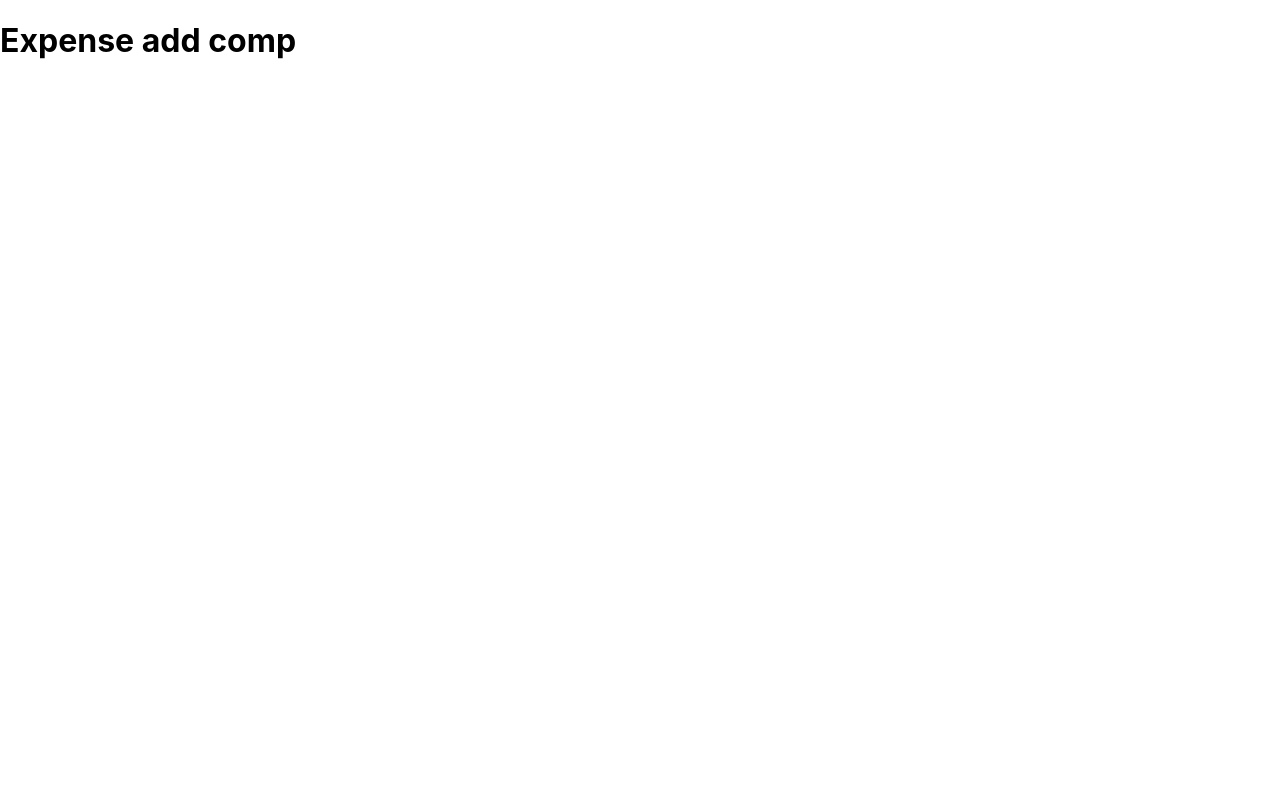
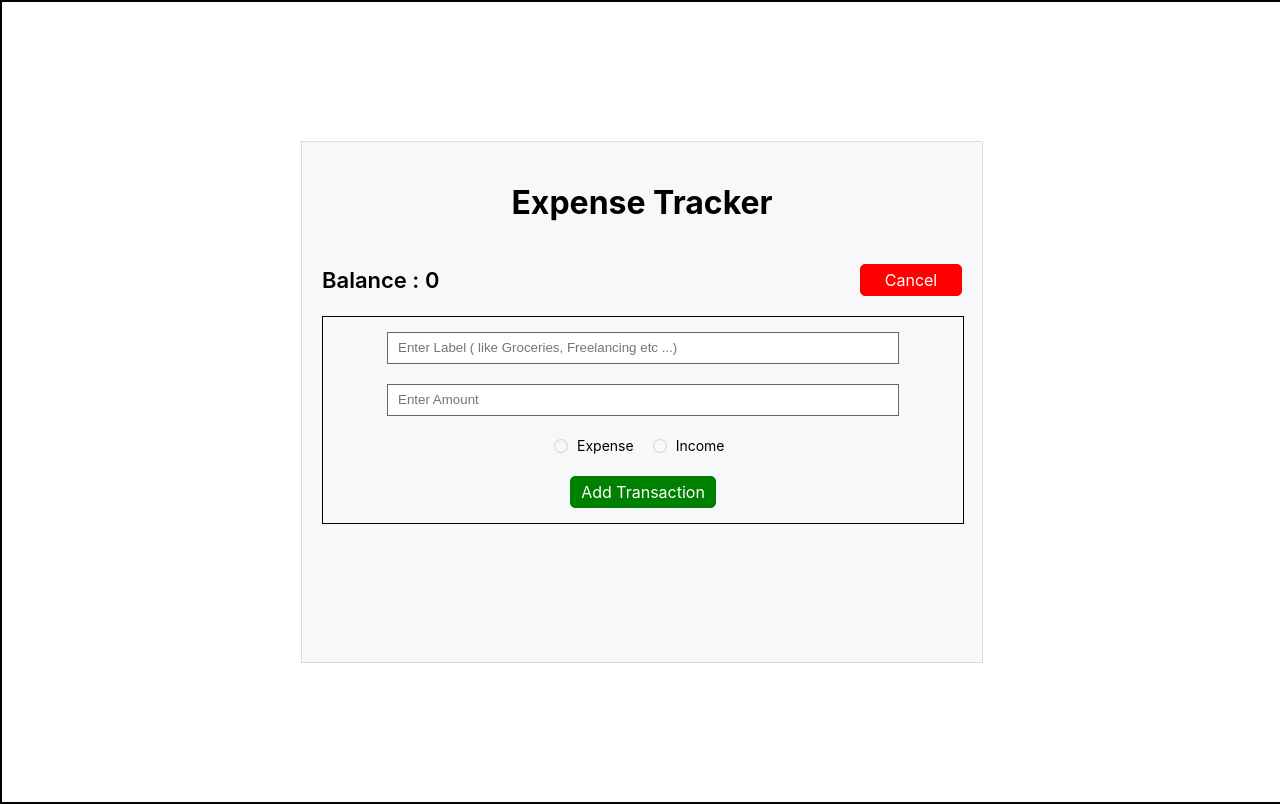
Before and after one commit to BlessenBrahmanet25/Expense_Tracker_Project, a React (Create React App) app in the folder frontend/expense/: page /expenseadd in a window 1280 px wide. Built offline with nearby package versions, Linux system fonts and the light colour scheme.

Commit message:
Commited Changes

```diff
--- a/frontend/expense/src/components/expenseaddcomp/expenseaddcomp.scss
+++ b/frontend/expense/src/components/expenseaddcomp/expenseaddcomp.scss
@@ -0,0 +1,166 @@
+$box-shadow-cstm : rgba(0, 0, 0, 0.02) 0px 1px 3px 0px,
+rgba(27, 31, 35, 0.15) 0px 0px 0px 1px;
+
+$background-color-cstm : #f6f8fa;
+
+.expenseparentdiv {
+
+    border: 2px solid black;
+    width: 100%;
+    height: 100vh;
+    display: flex;
+    justify-content: center;
+    align-items: center;
+}
+
+.expensechilddiv {
+
+    width: 50%;
+    height: 480px;
+    box-shadow: $box-shadow-cstm;
+    background-color: $background-color-cstm;
+    display: flex;
+    flex-direction: column;
+    gap: 20px;
+    padding: 20px;
+}
+
+.expensechilddiv h1 {
+
+    text-align: center;
+}
+
+.expensebalancediv {
+
+    width: 100%;
+    display: flex;
+    justify-content: space-between;
+    align-items: center;
+}
+
+
+.balancediv h1 {
+
+    margin: 0px;
+    font-size: 22px;
+    font-weight: 600;
+}
+
+.cancelbuttoncstm {
+
+    text-decoration: none;
+    background-color: red;
+    color: white;
+    height: 30px;
+    display: flex;
+    justify-content: center;
+    align-items: center;
+    min-width: 80px;
+    max-width: 200px;
+    padding: 0px 10px;
+    border-radius: 5px;
+    transition: all .7s;
+    outline: none;
+    border: 1px solid red;
+}
+
+.cancelbuttoncstm:hover {
+    box-shadow: inset 0px 70px 0px 0px red;
+    border: 1px solid black;
+    outline: none;
+}
+
+.expenseshowingmaindiv {
+
+    border: 1px solid black;
+    width: 100%;
+    display: flex;
+    justify-content: center;
+    align-items: center;
+
+}
+
+.inputtextdivcstm {
+    width: 80%;
+    display: flex;
+    justify-content: center;
+    align-items: center;
+    flex-wrap: wrap;
+    gap: 20px;
+    padding: 15px 0px;
+}
+
+.inputtextdivcstm input {
+
+    width: 100%;
+    height: 30px;
+    padding: 0px 10px;
+    outline: none;
+    border: 1px solid #676767;
+}
+
+.radiobtnscstmdiv {
+
+    width: 196px;
+    display: flex;
+    justify-content: space-between;
+    align-items: center;
+}
+
+.radiobtnone {
+
+    height: 20px;
+    width: 50%;
+    display: flex;
+    align-items: center;
+    padding: 0px 10px;
+    gap: 10px;
+}
+
+.radiobtnone p {
+
+    font-size: 14px;
+}
+
+.radioclickone {
+
+    width: 12px;
+    height: 12px;
+    border-radius: 50%;
+    box-shadow: $box-shadow-cstm;
+}
+
+.radioactive {
+
+    background-color: green;
+}
+
+.buttoncstmaddtransaction {
+
+    width: 100%;
+    display: flex;
+    justify-content: center;
+    align-items: center;
+}
+
+.btnaddtransactioncstm {
+
+    text-decoration: none;
+    background-color: green;
+    color: white;
+    min-width: 120px;
+    max-width: 200px;
+    padding: 0px 10px;
+    border: 1px solid green;
+    transition: all .7s;
+    height: 30px;
+    display: flex;
+    justify-content: center;
+    align-items: center;
+    border-radius: 5px;
+}
+
+.btnaddtransactioncstm:hover {
+
+    border: 1px solid black;
+}
--- a/frontend/expense/src/components/expenseaddcomp/expenseaddcomp.tsx
+++ b/frontend/expense/src/components/expenseaddcomp/expenseaddcomp.tsx
@@ -1,9 +1,65 @@
-import React from "react";
+import React, { useState } from "react";
+import './expenseaddcomp.scss';
 
+interface BalanceshowingdivProps {
+    main_balance: any;
+}
 export const ExpenseAddComp = () => {
+
+    const [balance, setBalance] = useState(0);
+    const [radiobtnone, setRadiobtnone] = useState(false);
+    const [radiobtntwo, setRadiobtntwo] = useState(false);
+    const Handleradiobtnone = () => {
+        setRadiobtnone(!radiobtnone)
+        setRadiobtntwo(false)
+    }
+
+    const Handleradiobtntwo = () => {
+        setRadiobtntwo(!radiobtntwo)
+        setRadiobtnone(false)
+    }
     return (
         <>
-            <h1>Expense add comp</h1>
+            <div className="expenseparentdiv">
+                <div className="expensechilddiv">
+                    <h1>Expense Tracker</h1>
+                    <BalanceShowingdivcomp main_balance={balance} />
+                    <div className="expenseshowingmaindiv">
+                        <div className="inputtextdivcstm">
+                            <input type="text" placeholder="Enter Label ( like Groceries, Freelancing etc ...) " />
+                            <input type="number" placeholder="Enter Amount" />
+                            <div className="radiobtnscstmdiv">
+                                <div className="radiobtnone">
+                                    <div className={`radioclickone ${radiobtnone ? ("radioactive") : ("")}`} onClick={Handleradiobtnone}></div>
+                                    <p>Expense</p>
+                                </div>
+                                <div className="radiobtnone">
+                                    <div className={`radioclickone ${radiobtntwo ? ("radioactive") : ("")}`} onClick={Handleradiobtntwo}></div>
+                                    <p>Income</p>
+                                </div>
+                            </div>
+                            <div className="buttoncstmaddtransaction">
+                                <a href="#" className="btnaddtransactioncstm">Add Transaction</a>
+                            </div>
+                        </div>
+                    </div>
+                </div>
+            </div>
         </>
     )
 };
+
+export const BalanceShowingdivcomp: React.FC<BalanceshowingdivProps> = (Props) => {
+
+    return (
+        <>
+            <div className="expensebalancediv">
+                <div className="balancediv">
+                    <h1>Balance : {Props.main_balance}</h1>
+                </div>
+                <a href="#" className="cancelbuttoncstm">Cancel</a>
+            </div>
+        </>
+    )
+
+}
```
